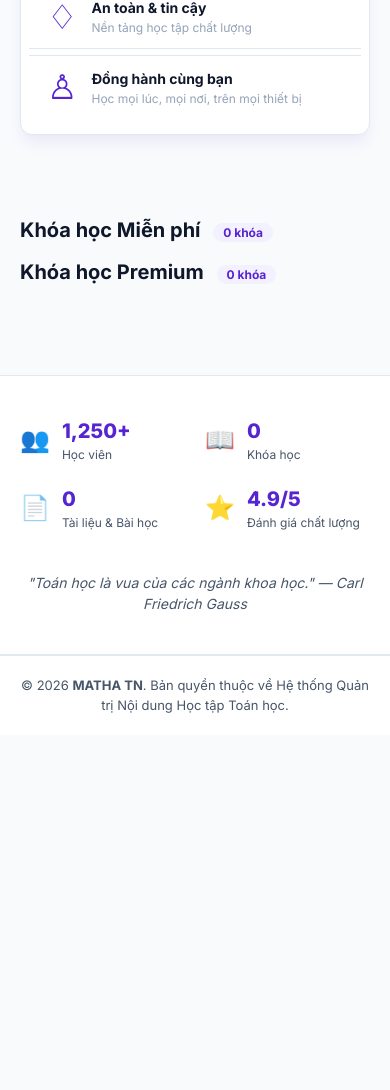
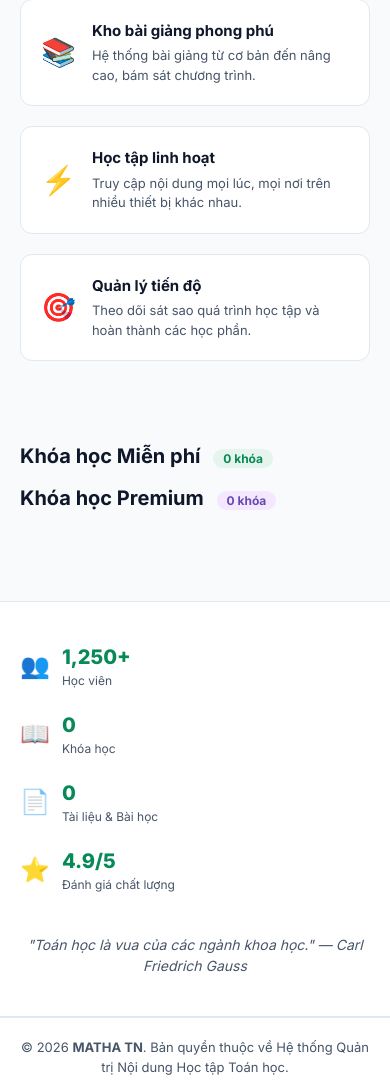
Before and after one commit to Jameswhdfds/mathatn-web, a plain HTML site: page index.html.html in a window 390 px wide. Shown: the part 910-2000 px from the top of the page. Before the commit the page ends 1645 px from the top, so only its background shows below. Drawn offline with Linux system fonts and the light colour scheme.

Commit message:
Update color scheme and layout in index.html

```diff
--- a/index.html.html
+++ b/index.html.html
@@ -10,12 +10,10 @@
     <style>
         /* ===== RESET & ROOT ===== */
         :root {
-            --primary: #5624D0;
-            --primary-dark: #3C1A9E;
-            --primary-light: #F3F0FF;
-            --primary-gradient: linear-gradient(135deg, #5624D0, #3C1A9E);
-            --secondary: #A435F0;
-            --secondary-light: #F8F0FF;
+            --primary: #078A57;
+            --primary-dark: #006F46;
+            --primary-light: #E6F4EE;
+            --secondary: #32C989;
             --bg-body: #F8FAFC;
             --bg-card: #FFFFFF;
             --text-main: #0F172A;
@@ -23,7 +21,7 @@
             --text-light: #94A3B8;
             --border: #E2E8F0;
             --radius: 12px;
-            --shadow: 0 10px 15px -3px rgba(86, 36, 208, 0.08), 0 4px 6px -2px rgba(86, 36, 208, 0.02);
+            --shadow: 0 10px 15px -3px rgba(0,0,0,0.05), 0 4px 6px -2px rgba(0,0,0,0.02);
         }
 
         * {
@@ -65,12 +63,11 @@
             transition: all 0.2s ease;
         }
         .btn-primary {
-            background: var(--primary-gradient);
+            background-color: var(--primary);
             color: #ffffff;
         }
         .btn-primary:hover {
-            transform: translateY(-2px);
-            box-shadow: 0 4px 16px rgba(86, 36, 208, 0.35);
+            background-color: var(--primary-dark);
         }
         .btn-outline {
             background-color: transparent;
@@ -94,11 +91,11 @@
             background-color: #fca5a5;
         }
         .btn-sm.edit-btn {
-            background-color: var(--primary-light);
-            color: var(--primary);
+            background-color: #e0f2fe;
+            color: #0284c7;
         }
         .btn-sm.edit-btn:hover {
-            background-color: #ddd6fe;
+            background-color: #bae6fd;
         }
         .btn-google {
             background: #fff;
@@ -135,7 +132,7 @@
         .brand-icon {
             width: 40px;
             height: 40px;
-            background: var(--primary-gradient);
+            background-color: var(--primary);
             border-radius: 10px;
             display: flex;
             align-items: center;
@@ -199,7 +196,7 @@
         /* ===== HERO ===== */
         .hero {
             padding: 60px 0;
-            background: linear-gradient(180deg, var(--primary-light) 0%, var(--bg-body) 100%);
+            background: linear-gradient(180deg, #FFFFFF 0%, var(--bg-body) 100%);
         }
         .hero .container {
             display: grid;
@@ -259,25 +256,21 @@
         .features { padding: 40px 0; }
         .features-grid {
             display: grid;
-            grid-template-columns: repeat(5, 1fr);
-            gap: 6px;
-            background: var(--bg-card);
-            border: 1px solid var(--border);
-            border-radius: var(--radius);
-            padding: 16px 8px;
-            box-shadow: var(--shadow);
+            grid-template-columns: repeat(3, 1fr);
+            gap: 20px;
         }
         .feature-item {
+            background: var(--bg-card);
+            padding: 20px;
+            border-radius: var(--radius);
+            border: 1px solid var(--border);
             display: flex;
+            gap: 16px;
             align-items: center;
-            gap: 14px;
-            padding: 12px 18px;
-            border-right: 1px solid var(--border);
         }
-        .feature-item:last-child { border-right: none; }
-        .feature-item .icon { font-size: 34px; color: var(--primary); line-height: 1; flex-shrink: 0; }
-        .feature-item .text h4 { font-size: 14px; font-weight: 700; margin-bottom: 2px; }
-        .feature-item .text p { font-size: 12px; color: var(--text-light); line-height: 1.3; }
+        .feature-item .icon { font-size: 28px; }
+        .feature-item h4 { font-size: 15px; margin-bottom: 4px; }
+        .feature-item p { font-size: 13px; color: var(--text-muted); }
 
         /* ===== COURSES ===== */
         .courses { padding: 40px 0; }
@@ -355,7 +348,7 @@
             font-weight: 700;
         }
         .tag-free { background: #dcfce7; color: #15803d; }
-        .tag-premium { background: var(--primary-light); color: var(--primary); }
+        .tag-premium { background: #f3e8ff; color: #6b21a8; }
         .course-card .card-footer {
             padding: 12px 18px;
             border-top: 1px solid var(--border);
@@ -442,7 +435,7 @@
         }
         .form-group input:focus, .form-group select:focus, .form-group textarea:focus {
             border-color: var(--primary);
-            box-shadow: 0 0 0 3px rgba(86, 36, 208, 0.1);
+            box-shadow: 0 0 0 3px rgba(7, 138, 87, 0.1);
         }
         .form-group textarea { resize: vertical; height: 80px; }
 
@@ -461,7 +454,7 @@
         }
         .doc-info .name, .lesson-info .name { font-weight: 600; font-size: 14px; display: block; }
         .doc-info .meta, .lesson-info .meta { font-size: 12px; color: var(--text-muted); }
-        .doc-info .course-tag { font-size: 10px; background: var(--primary-light); color: var(--primary); padding: 2px 6px; border-radius: 4px; }
+        .doc-info .course-tag { font-size: 10px; background: #e2e8f0; padding: 2px 6px; border-radius: 4px; }
         .empty-state {
             text-align: center;
             padding: 30px;
@@ -505,7 +498,9 @@
             font-size: 20px; cursor: pointer; color: var(--text-light);
             transition: transform 0.2s;
         }
-        .modal .close-btn:hover { transform: rotate(90deg); }
+        .modal .close-btn:hover {
+            transform: rotate(90deg);
+        }
         .divider {
             display: flex;
             align-items: center;
@@ -535,16 +530,13 @@
         /* ===== RESPONSIVE ===== */
         @media (max-width: 992px) {
             .courses-grid { grid-template-columns: 1fr; }
-            .features-grid { grid-template-columns: repeat(3, 1fr); }
-            .features-grid .feature-item:nth-child(3) { border-right: none; }
-            .features-grid .feature-item:nth-child(4),
-            .features-grid .feature-item:nth-child(5) { border-top: 1px solid var(--border); border-right: none; }
         }
         @media (max-width: 768px) {
             .hero .container, .features-grid, .stats-grid, .dashboard-grid, .dashboard-stats {
                 grid-template-columns: 1fr;
             }
-            .hero-illustration { display: none; }
+            .hero-illustration img { max-height: 260px; }
+            .hero-illustration .placeholder-svg { min-height: 200px; }
             .header .container { flex-wrap: wrap; height: auto; padding: 12px; gap: 10px; }
             .nav { order: 3; width: 100%; justify-content: center; flex-wrap: wrap; }
             .search-box input { width: 140px; }
@@ -552,8 +544,6 @@
             .dashboard-grid { grid-template-columns: 1fr; }
             .hero-content h1 { font-size: 28px; }
             .modal { padding: 20px; margin: 10px; }
-            .features-grid .feature-item { border-right: none !important; border-bottom: 1px solid var(--border); }
-            .features-grid .feature-item:last-child { border-bottom: none; }
         }
         @media (max-width: 500px) {
             .courses-header { flex-direction: column; align-items: flex-start; }
@@ -561,8 +551,7 @@
             .dashboard-stats { grid-template-columns: 1fr; }
             .hero-buttons { flex-direction: column; }
             .hero-buttons button { width: 100%; }
-            .stats-grid { grid-template-columns: 1fr 1fr; }
-            .stats-grid .stat-item:last-child { border-bottom: none; }
+            .hero-illustration img { max-height: 200px; }
         }
     </style>
 </head>
@@ -572,7 +561,14 @@
     <header class="header">
         <div class="container">
             <div class="brand" onclick="showSection('home')">
-    <img src="hero-banner.jpg" alt="MATHA TN" style="width:40px; height:40px; border-radius:10px; object-fit:cover;" />
+                <div class="brand-icon">
+                    <svg viewBox="0 0 24 24" fill="none" stroke="white" stroke-width="2.2" stroke-linecap="round" stroke-linejoin="round" width="20" height="20">
+                        <path d="M4 19.5A2.5 2.5 0 0 1 6.5 17H20"></path>
+                        <path d="M6.5 2H20v20H6.5A2.5 2.5 0 0 1 4 19.5v-15A2.5 2.5 0 0 1 6.5 2z"></path>
+                        <line x1="9" y1="7" x2="15" y2="7"></line>
+                        <line x1="9" y1="11" x2="13" y2="11"></line>
+                    </svg>
+                </div>
                 <div>
                     <span class="brand-name">MATHA <em>TN</em></span>
                     <span class="brand-sub">Hệ thống Quản lý Học tập Toán học</span>
@@ -622,11 +618,12 @@
                         </div>
                     </div>
                     <div class="hero-illustration">
-                        <img src="https://images.unsplash.com/photo-1503676260728-1c00da094a0b?w=600&h=360&fit=crop" alt="Học sinh học Toán"
+                        <!-- ====== THAY ẢNH Ở ĐÂY ====== -->
+                        <img src="assets/hero-banner.jpg" alt="Học sinh học Toán"
                              onerror="this.style.display='none'; this.nextElementSibling.style.display='flex';" />
                         <div class="placeholder-svg" style="display:none;">
-                            📚 Thêm ảnh hoặc sửa đường dẫn<br>
-                            <span style="font-size:14px; color:#94a3b8;">assets/hero-banner.jpg</span>
+                            📚 Thêm ảnh vào assets/hero-banner.jpg<br>
+                            <span style="font-size:14px; color:#94a3b8;">Hoặc sửa đường dẫn ảnh trong thẻ &lt;img&gt;</span>
                         </div>
                     </div>
                 </div>
@@ -637,38 +634,24 @@
                 <div class="container">
                     <div class="features-grid">
                         <div class="feature-item">
-                            <span class="icon">▱</span>
-                            <div class="text">
-                                <h4>Lộ trình rõ ràng</h4>
-                                <p>Hệ thống từ cơ bản đến nâng cao</p>
+                            <div class="icon">📚</div>
+                            <div>
+                                <h4>Kho bài giảng phong phú</h4>
+                                <p>Hệ thống bài giảng từ cơ bản đến nâng cao, bám sát chương trình.</p>
                             </div>
                         </div>
                         <div class="feature-item">
-                            <span class="icon">◎</span>
-                            <div class="text">
-                                <h4>Hiệu quả thực tế</h4>
-                                <p>Bài tập chọn lọc, bám sát kỳ thi</p>
+                            <div class="icon">⚡</div>
+                            <div>
+                                <h4>Học tập linh hoạt</h4>
+                                <p>Truy cập nội dung mọi lúc, mọi nơi trên nhiều thiết bị khác nhau.</p>
                             </div>
                         </div>
                         <div class="feature-item">
-                            <span class="icon">▥</span>
-                            <div class="text">
-                                <h4>Giảng dạy tận tâm</h4>
-                                <p>Dễ hiểu – logic – ứng dụng thực tế</p>
-                            </div>
-                        </div>
-                        <div class="feature-item">
-                            <span class="icon">♢</span>
-                            <div class="text">
-                                <h4>An toàn &amp; tin cậy</h4>
-                                <p>Nền tảng học tập chất lượng</p>
-                            </div>
-                        </div>
-                        <div class="feature-item">
-                            <span class="icon">♙</span>
-                            <div class="text">
-                                <h4>Đồng hành cùng bạn</h4>
-                                <p>Học mọi lúc, mọi nơi, trên mọi thiết bị</p>
+                            <div class="icon">🎯</div>
+                            <div>
+                                <h4>Quản lý tiến độ</h4>
+                                <p>Theo dõi sát sao quá trình học tập và hoàn thành các học phần.</p>
                             </div>
                         </div>
                     </div>
@@ -683,7 +666,7 @@
                             Khóa học Miễn phí <small id="free-count">0 khóa</small>
                         </div>
                         <div class="section-title">
-                            Khóa học Premium <small id="premium-count" style="background:var(--primary-light); color:var(--primary);">0 khóa</small>
+                            Khóa học Premium <small id="premium-count" style="background:#f3e8ff; color:#6949b1;">0 khóa</small>
                         </div>
                     </div>
 
@@ -699,28 +682,28 @@
                 <div class="container">
                     <div class="stats-grid">
                         <div class="stat-item">
-                            <span class="icon">👥</span>
+                            <div class="icon">👥</div>
                             <div>
                                 <div class="number" id="stat-users">1,250+</div>
                                 <div class="label">Học viên</div>
                             </div>
                         </div>
                         <div class="stat-item">
-                            <span class="icon">📖</span>
+                            <div class="icon">📖</div>
                             <div>
                                 <div class="number" id="stat-courses">0</div>
                                 <div class="label">Khóa học</div>
                             </div>
                         </div>
                         <div class="stat-item">
-                            <span class="icon">📄</span>
+                            <div class="icon">📄</div>
                             <div>
                                 <div class="number" id="stat-docs">0</div>
                                 <div class="label">Tài liệu & Bài học</div>
                             </div>
                         </div>
                         <div class="stat-item">
-                            <span class="icon">⭐</span>
+                            <div class="icon">⭐</div>
                             <div>
                                 <div class="number">4.9/5</div>
                                 <div class="label">Đánh giá chất lượng</div>
@@ -1031,7 +1014,10 @@
                 <button class="btn-sm delete-btn" onclick="deleteCourse('${course.id}')">🗑</button>
             ` : '';
 
-            const imageSrc = `https://images.unsplash.com/photo-1503676260728-1c00da094a0b?w=400&h=140&fit=crop`;
+            // ====== ẢNH CHO KHÓA HỌC ======
+            // Bạn có thể thay đổi đường dẫn ảnh theo từng khóa học.
+            // Hiện tại dùng ảnh mặc định với tên theo course.id
+            const imageSrc = `assets/course-${course.id}.jpg`; // hoặc dùng ảnh chung: 'assets/course-default.jpg'
 
             return `
                 <div class="course-card">
@@ -1040,7 +1026,7 @@
                              onerror="this.style.display='none'; this.nextElementSibling.style.display='flex';" />
                         <div class="placeholder-course" style="display:none;">
                             📚 ${course.title}<br>
-                            <span style="font-size:12px;color:#94a3b8;">Thêm ảnh</span>
+                            <span style="font-size:12px;color:#94a3b8;">Thêm ảnh: assets/course-${course.id}.jpg</span>
                         </div>
                         <span class="tag ${tagClass}">${tagText}</span>
                     </div>
@@ -1304,7 +1290,7 @@
                 alert('👋 Xin chào ' + username + '!');
                 return;
             }
-            loginError.classList.add('show');
+            loginError.style.display = 'block';
         };
 
         window.logout = async function() {
@@ -1441,6 +1427,7 @@
         console.log('🚀 MATHA TN đã sẵn sàng!');
         console.log('👑 Admin Google: ' + ADMIN_EMAIL);
         console.log('🔑 Admin mặc định: admin / admin123');
+        console.log('📸 Để thêm ảnh: đặt file ảnh vào thư mục assets/ và cập nhật đường dẫn trong HTML.');
     </script>
 </body>
 </html>
```
Lines whose indentation alone changed are shown as unchanged.
